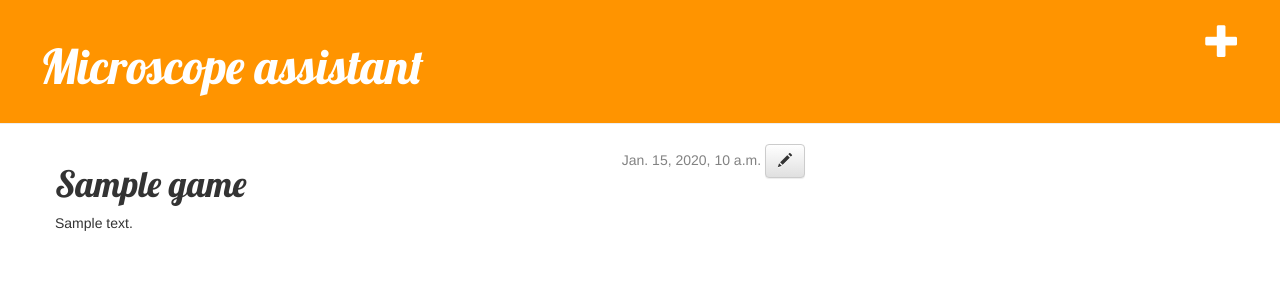
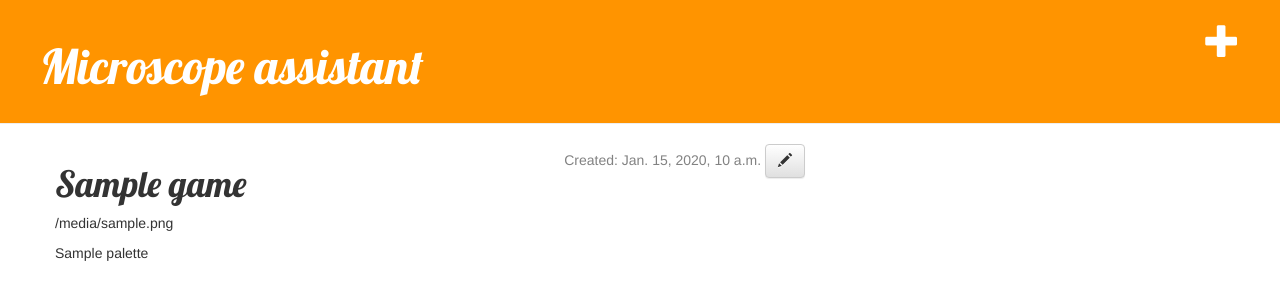
Before and after one commit to Asdeclips/my-fist-log, a Django app: template tribute/templates/tribute/game_play.html in a window 1280 px wide. Shown: the top 300 px of the page. Run offline with Django 3.2, Linux system fonts and the light colour scheme; the template is opened without the code that fills it: most values are stand-ins (such as "Sample title", 1, 10 or a date in 2020); some libraries are stand-ins or nearby versions.

Commit message:
it's alive! Next stop: cards

```diff
--- a/tribute/templates/tribute/game_play.html
+++ b/tribute/templates/tribute/game_play.html
@@ -2,11 +2,14 @@
 
 {% block content %}
     <div class="date">
-        {% if game.published_date %}
-            {{ game.published_date }}
-        {% endif %}
+        Created: {{ game.created }}
         <a class="btn btn-default" href="{% url 'game_edit' pk=game.pk %}"><span class="glyphicon glyphicon-pencil"></span></a>
     </div>
-    <h1>{{ game.title }}</h1>
-    <p>{{ game.text|linebreaksbr }}</p>
+    <h1>{{ game.name }}</h1>
+    <p>{{ game.big_picture|linebreaksbr }}</p>
+    <div class="palette">
+        {% if game.palette %}
+            {{ game.palette }}
+        {% endif %}
+    </div>
 {% endblock %}
--- a/tribute/views.py
+++ b/tribute/views.py
@@ -9,8 +9,8 @@ def game_list(request):
     return render(request, 'tribute/game_list.html', {'games': games})
 
 def game_play(request, pk):
-    post = get_object_or_404(Game, pk=pk)
-    return render(request, 'tribute/game_play.html', {'post': post})
+    game = get_object_or_404(Game, pk=pk)
+    return render(request, 'tribute/game_play.html', {'game': game})
 
 def game_new(request):
     if request.method == "POST":
```
